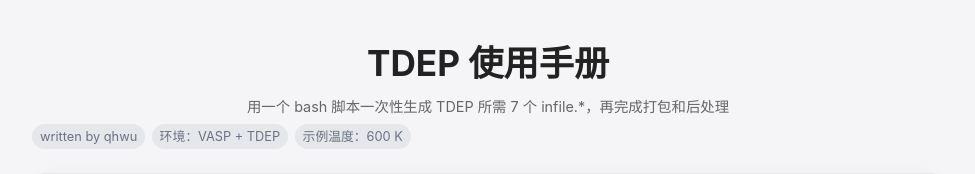
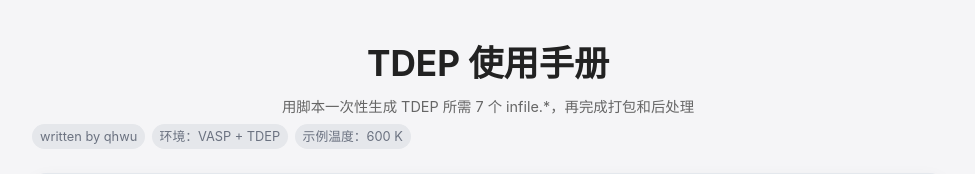
Before and after one commit to swanwu1996/manual, a plain HTML site: page 4-tdep后处理手册.html in a window 1280 px wide. Shown: the top 174 px of the page, without its empty margins (152-1127 px from the left). Drawn offline with Linux system fonts and the light colour scheme.

Commit message:
Update 4-tdep后处理手册.html

```diff
--- a/4-tdep后处理手册.html
+++ b/4-tdep后处理手册.html
@@ -205,7 +205,7 @@
   <div class="page">
     <header>
       <h1>TDEP 使用手册</h1>
-      <p>用一个 bash 脚本一次性生成 TDEP 所需 7 个 infile.*，再完成打包和后处理</p>
+      <p>用脚本一次性生成 TDEP 所需 7 个 infile.*，再完成打包和后处理</p>
       <div class="meta">
         <span>written by qhwu </code></span>
         <span>环境：VASP + TDEP</span>
```
